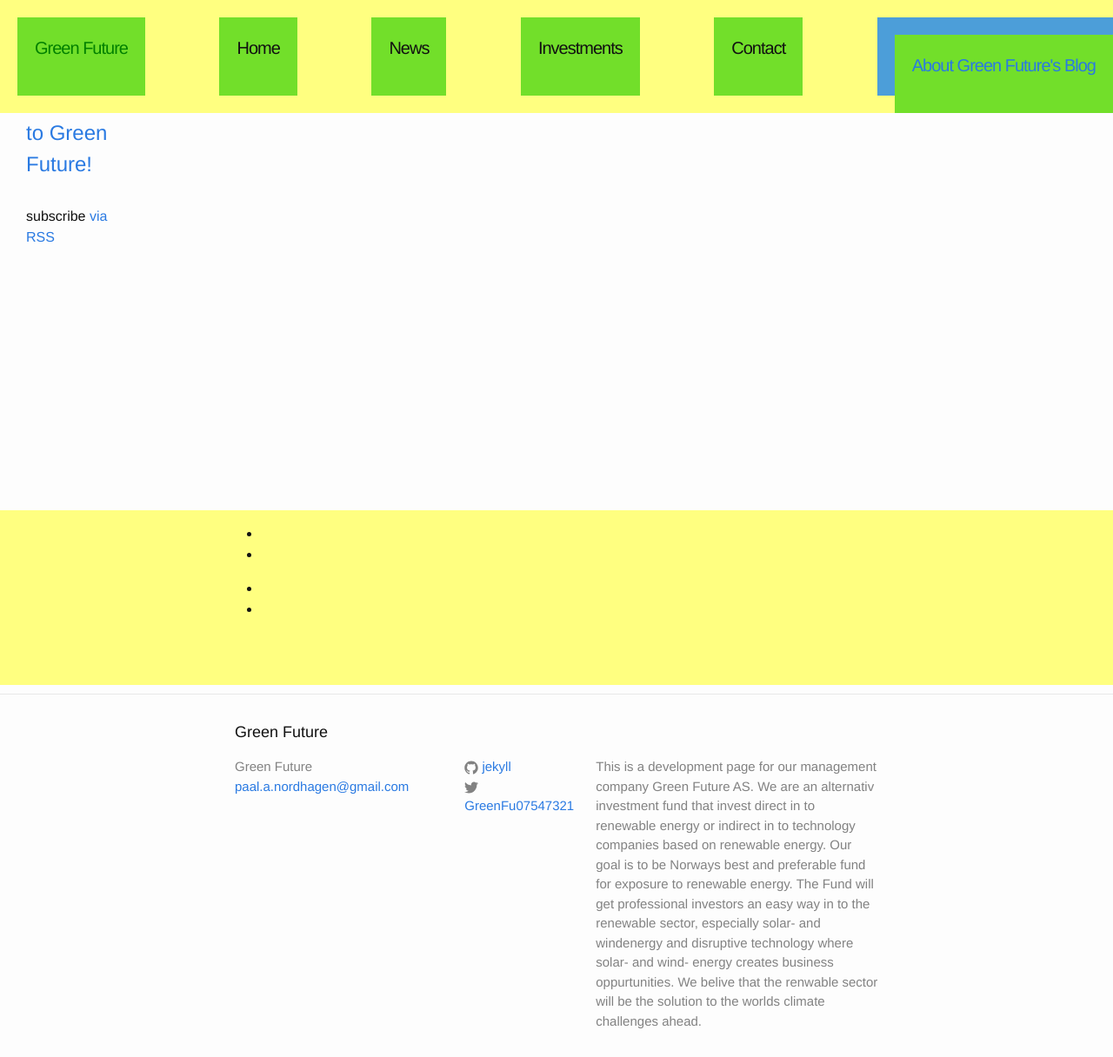
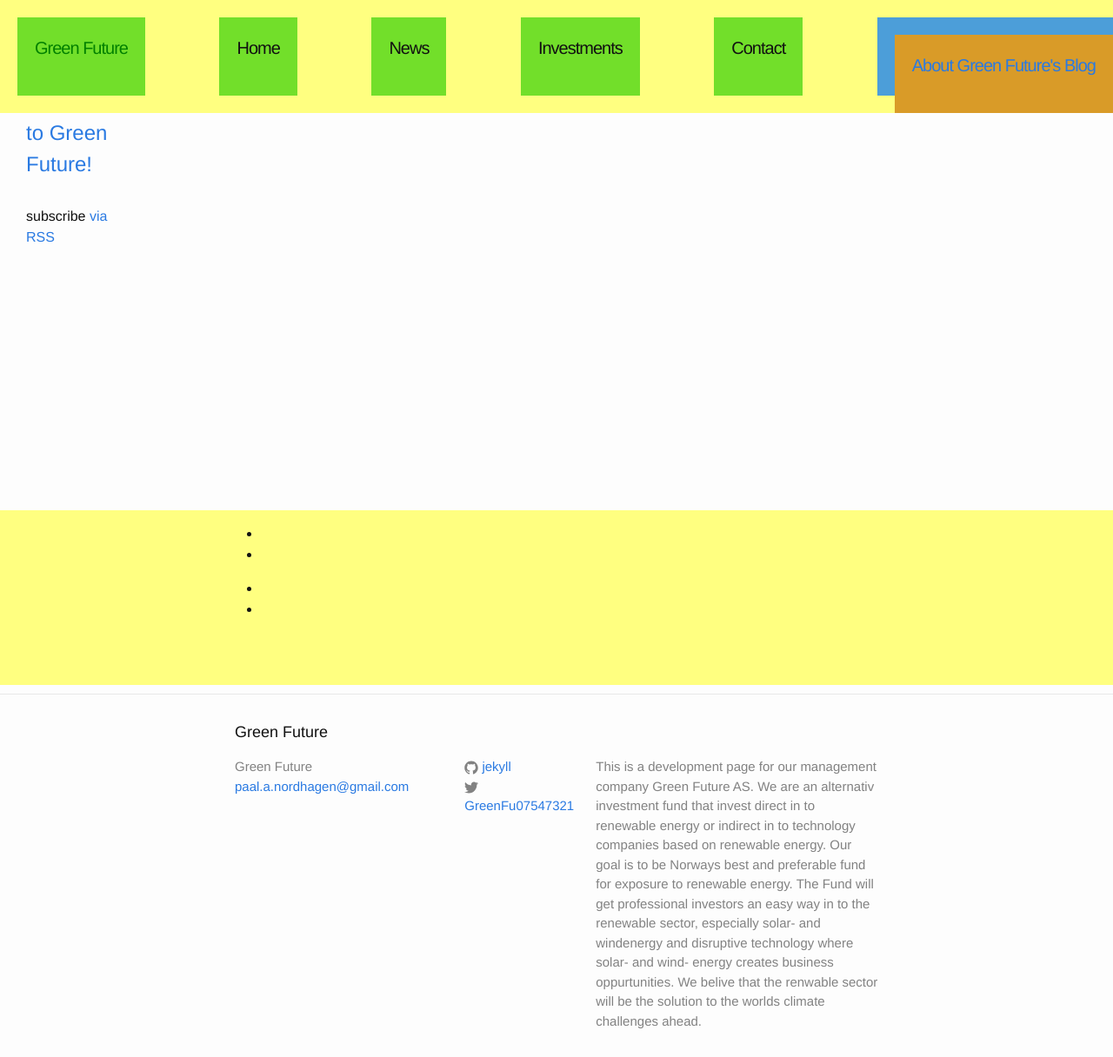
Before and after one commit to Paal-August/Paal-August.github.io, a Jekyll site: the page built from index.html, in a window 1280 px wide and 1216 px high. Shown: the whole window at 87% size. Built offline with Jekyll 4.4.1, drawn with Linux system fonts in a browser that asks for light colours.

Commit message:
Update _layout.scss

```diff
--- a/_sass/_layout.scss
+++ b/_sass/_layout.scss
@@ -94,7 +94,7 @@
     height:50px;
     letter-spacing: -1px;
     padding:20px;
-    background-color:#72DF2A;
+    background-color:#df80ff;
     display:inline-block;
 }
 
@@ -104,7 +104,7 @@
     height:50px;
     letter-spacing: -1px;
     padding:20px;
-    background-color:#72DF2A;
+    background-color:#d99b28;
     display:inline-block;
 }
 
```
